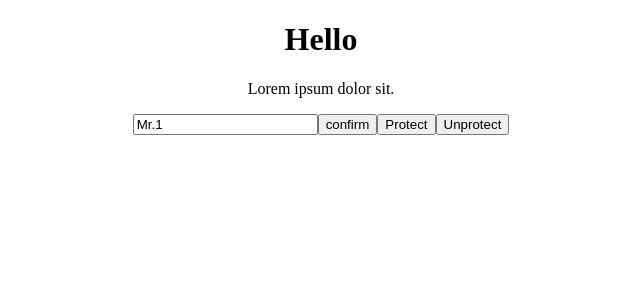
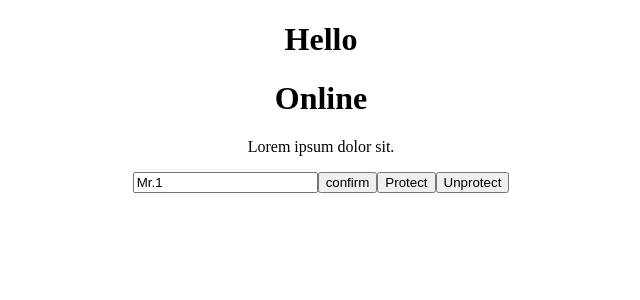
Before and after one commit to swpark907/react_hooks_tutorial, a React (Create React App) app: page / in a window 1280 px wide. Shown: the top 300 px of the page, without its empty margins (319-959 px from the left). Built offline with nearby package versions, Linux system fonts and the light colour scheme.

Commit message:
update useNetwork

```diff
--- a/src/App.js
+++ b/src/App.js
@@ -6,8 +6,13 @@
 import { usePreventLeave } from './usePreventLeave';
 import { useBeforeLeave } from './useBeforeLeave';
 import { useFadeIn } from './useFadeIn';
+import { useNetwork } from './useNetwork';
 
 export default function App() {
+  const handleChange = () => {
+    console.log(onLine ? "We just went online" : "We are offline")
+  }
+  const onLine = useNetwork(handleChange);
 
   const begForLife = () => console.log("Plz don't leave")
   useBeforeLeave(begForLife);
@@ -34,6 +39,7 @@
   return (
     <div className="App">
       <h1 ref={title}>Hello</h1>
+      <h1>{onLine ? 'Online' : 'Offline'}</h1>
       <p {...animation}>Lorem ipsum dolor sit.</p>
       <input placeholder="Name" {...name} />
       <button onClick={confirmData}>confirm</button>
--- /dev/null
+++ b/src/useNetwork.js
@@ -0,0 +1,21 @@
+import { useEffect, useState } from "react";
+
+export const useNetwork = (onChange) => {
+  const [status, setStatus] = useState(navigator.onLine);
+  useEffect(() => {
+    window.addEventListener("online", handleChange);
+    window.addEventListener("offline", handleChange);
+
+    return () => {
+      window.removeEventListener("online", handleChange);
+      window.removeEventListener("offline", handleChange);
+    };
+  });
+  const handleChange = () => {
+    if(typeof onChange === 'function'){
+      onChange(navigator.onLine)
+    }
+    setStatus(navigator.onLine);
+  };
+  return status;
+};
```
